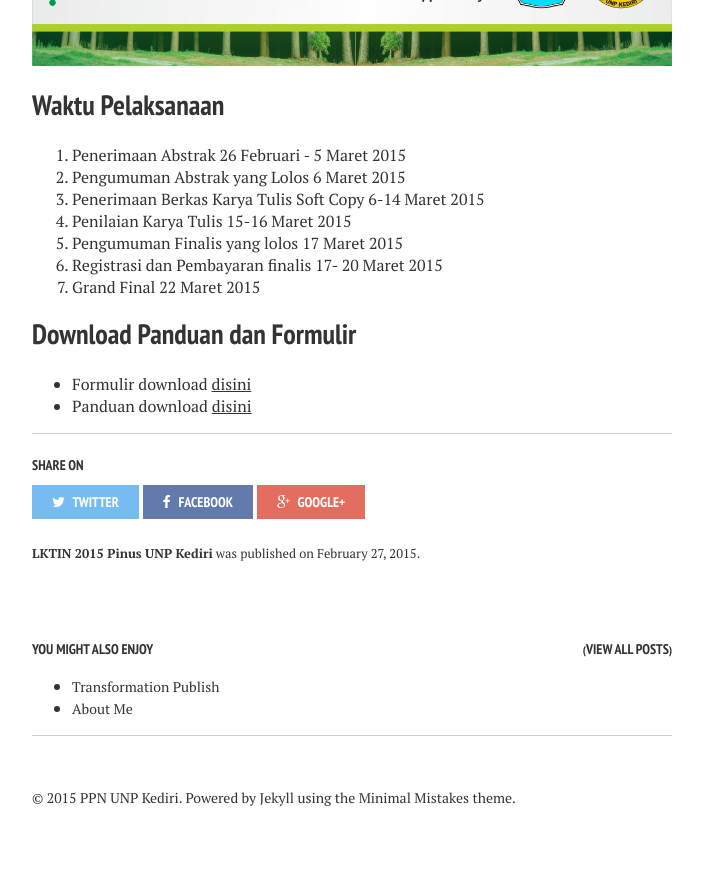
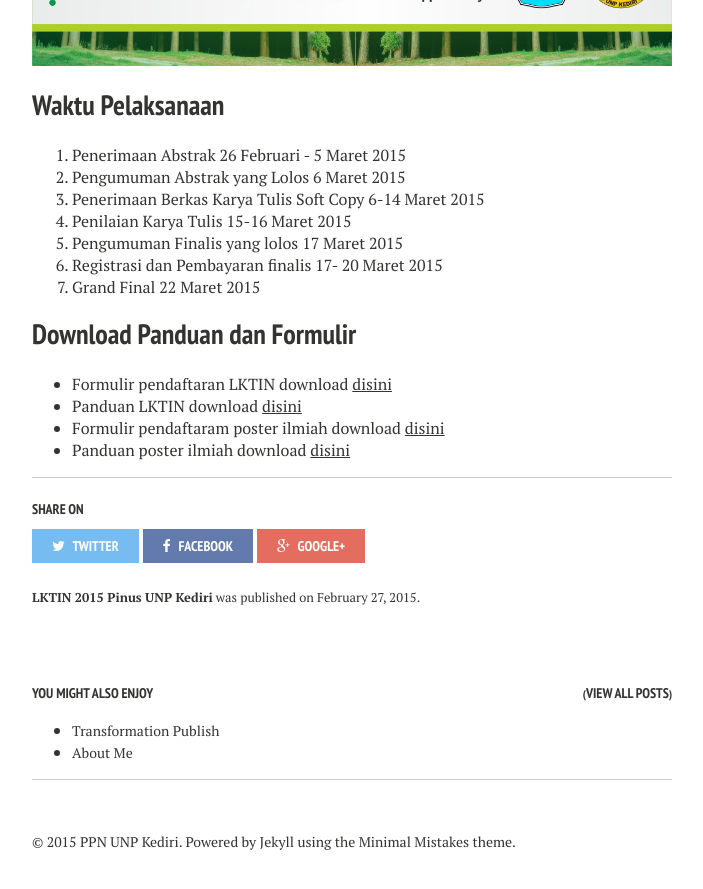
Before and after one commit to ukmppn-unp/ukmppn-unp.github.io, a Jekyll site: the page built from _posts/2015-02-27-lktin-pinus-2015-unpkediri.md, in a window 1280 px wide and 900 px high, scrolled down 1062 px. Shown: the top 889 px of the window, without its empty margins (288-991 px from the left). Built offline with Jekyll 4.4.1, drawn with Linux system fonts in a browser that asks for light colours; nearby versions of some CDN libraries; before the commit the page ends 1918 px from its top, so only the background shows below that.

Commit message:
modified lktin pinusin link donwloaded

```diff
--- a/_posts/2015-02-27-lktin-pinus-2015-unpkediri.md
+++ b/_posts/2015-02-27-lktin-pinus-2015-unpkediri.md
@@ -22,5 +22,7 @@ tags: []
 
 ## Download Panduan dan Formulir
 
-* Formulir download [disini](/files/formulir-lktin-pinus.docx)
-* Panduan download [disini](/files/panduan-lktin-pinus.pdf)
+* Formulir pendaftaran LKTIN download [disini](https://www.dropbox.com/s/8o8uhpg42i0kpvn/Formulir%20LKTIN.pdf?dl=0)
+* Panduan LKTIN download [disini](/files/panduan-lktin-pinus.pdf)
+* Formulir pendaftaram poster ilmiah download [disini](https://www.dropbox.com/s/0p9p9c1n0eud6to/Formulir%20Poster.pdf?dl=0)
+* Panduan poster ilmiah download [disini](https://www.dropbox.com/s/g8qar0hbqpqd3s0/PANDUAN%20lomba%20poster.pdf?dl=0)
```
Also changed, not shown: _posts/2014-11-06-transformation-publish.md (+2 -0 lines), images/research.jpg (added).
